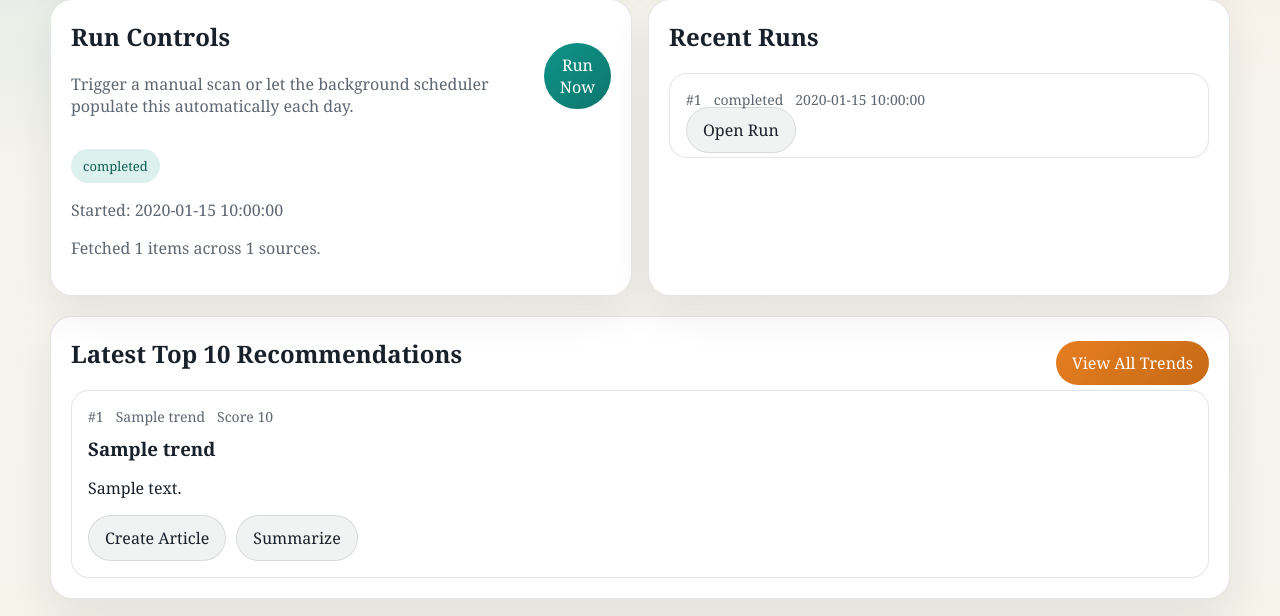
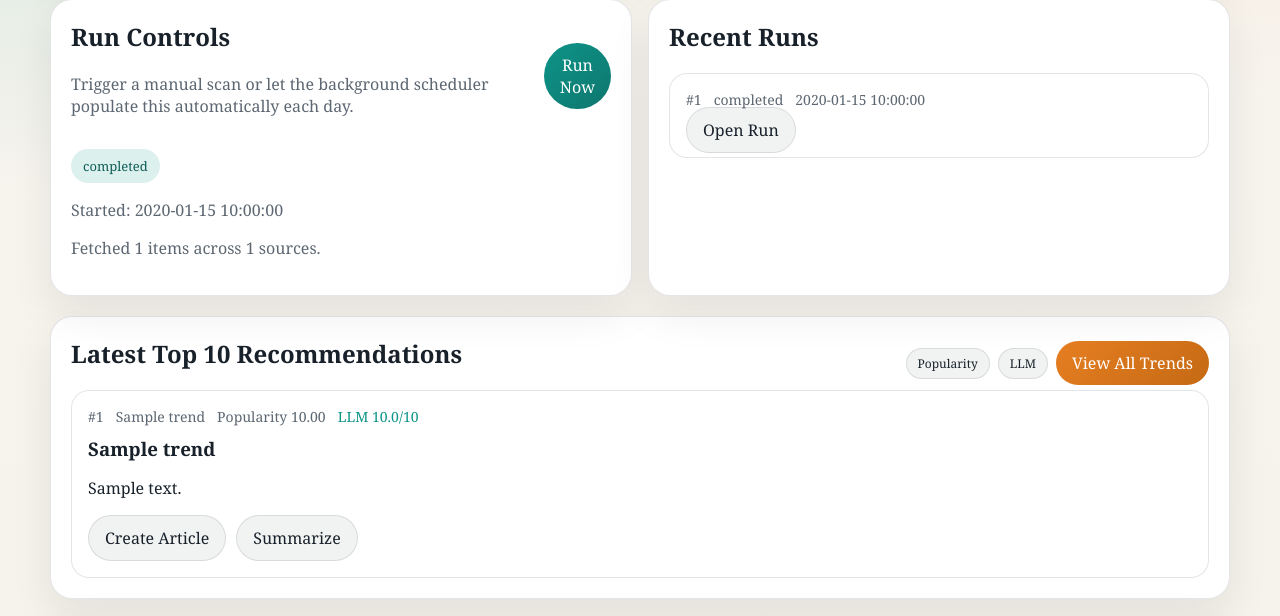
Before and after one commit to yanivgilad/Post_Creator, a FastAPI app: template src/article_writer/web/templates/index.html in a window 1280 px wide. Shown: the part 337-953 px from the top of the page. Run offline with FastAPI, Linux system fonts and the light colour scheme; the template is opened without the code that fills it: most values are stand-ins (such as "Sample title", 1, 10 or a date in 2020).

Commit message:
feat: add LLM score badge and sort toggle to dashboard Top 10

```diff
--- a/src/article_writer/web/templates/index.html
+++ b/src/article_writer/web/templates/index.html
@@ -71,11 +71,15 @@
   </div>
 
   <section class="card" style="margin-top: 20px;">
-    <div style="display:flex;justify-content:space-between;align-items:center;gap:12px;">
+    <div style="display:flex;justify-content:space-between;align-items:center;gap:12px;flex-wrap:wrap;">
       <h2>Latest Top 10 Recommendations</h2>
-      {% if latest_run %}
-        <a class="button secondary" href="/runs/{{ latest_run.id }}">View All Trends</a>
-      {% endif %}
+      <div style="display:flex;gap:8px;align-items:center;">
+        {% if latest_run %}
+          <button id="idx-sort-pop" class="button ghost" style="font-size:12px;padding:6px 11px;" onclick="idxSort('pop')">Popularity</button>
+          <button id="idx-sort-llm" class="button ghost" style="font-size:12px;padding:6px 11px;" onclick="idxSort('llm')">LLM</button>
+          <a class="button secondary" href="/runs/{{ latest_run.id }}">View All Trends</a>
+        {% endif %}
+      </div>
     </div>
     {% if latest_run and latest_run.trends %}
       <div class="list">
@@ -84,7 +88,10 @@
             <div class="meta">
               <span>#{{ loop.index }}</span>
               <span>{{ trend.source_name }}</span>
-              <span>Score {{ trend.rank_score or trend.score }}</span>
+              <span>Popularity {{ "%.2f"|format(trend.rank_score or trend.score or 0) }}</span>
+              {% if trend.llm_rank_score is not none %}
+                <span style="color:var(--accent);">LLM {{ "%.1f"|format(trend.llm_rank_score) }}/10</span>
+              {% endif %}
             </div>
             <h3 dir="auto"><a href="{{ trend.url }}" target="_blank" rel="noreferrer">{{ trend.title }}</a></h3>
             <p dir="auto">{{ trend.reason_summary }}</p>
@@ -218,5 +225,28 @@
     });
   });
 })();
+
+  function idxSort(mode) {
+    var list = document.querySelector('.card .list');
+    if (!list) return;
+    var items = Array.from(list.querySelectorAll('article.item'));
+    items.sort(function(a, b) {
+      function getScore(el) {
+        var spans = el.querySelectorAll('.meta span');
+        for (var i = 0; i < spans.length; i++) {
+          var txt = spans[i].textContent.trim();
+          if (mode === 'pop' && txt.startsWith('Popularity')) return parseFloat(txt.replace('Popularity', '')) || 0;
+          if (mode === 'llm' && txt.startsWith('LLM')) return parseFloat(txt.replace('LLM', '').replace('/10', '')) || 0;
+        }
+        return 0;
+      }
+      return getScore(b) - getScore(a);
+    });
+    items.forEach(function(el) { list.appendChild(el); });
+    document.getElementById('idx-sort-pop').style.background = mode === 'pop' ? 'var(--accent)' : '';
+    document.getElementById('idx-sort-pop').style.color = mode === 'pop' ? 'white' : '';
+    document.getElementById('idx-sort-llm').style.background = mode === 'llm' ? 'var(--accent)' : '';
+    document.getElementById('idx-sort-llm').style.color = mode === 'llm' ? 'white' : '';
+  }
 </script>
 {% endblock %}
```
